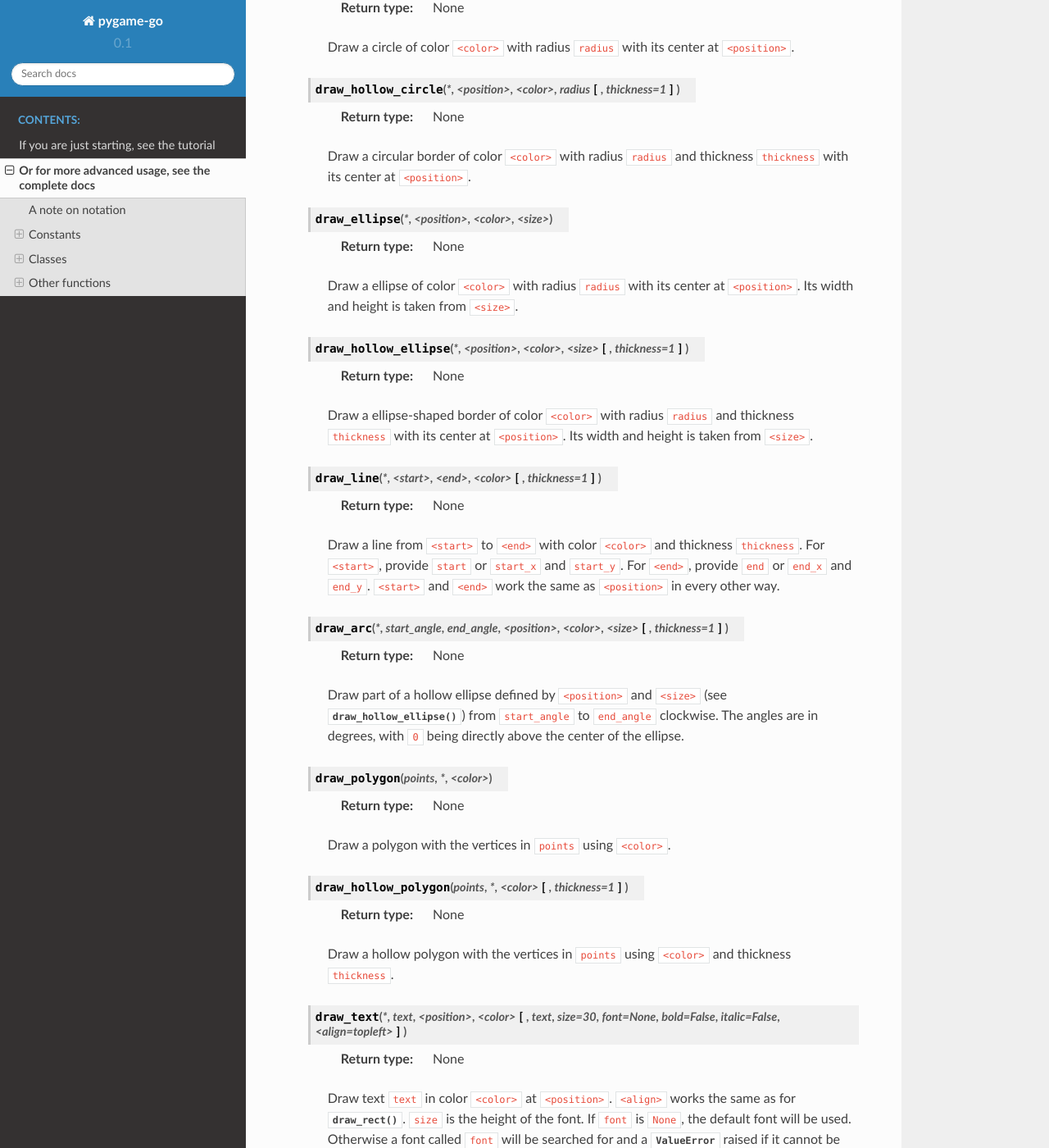
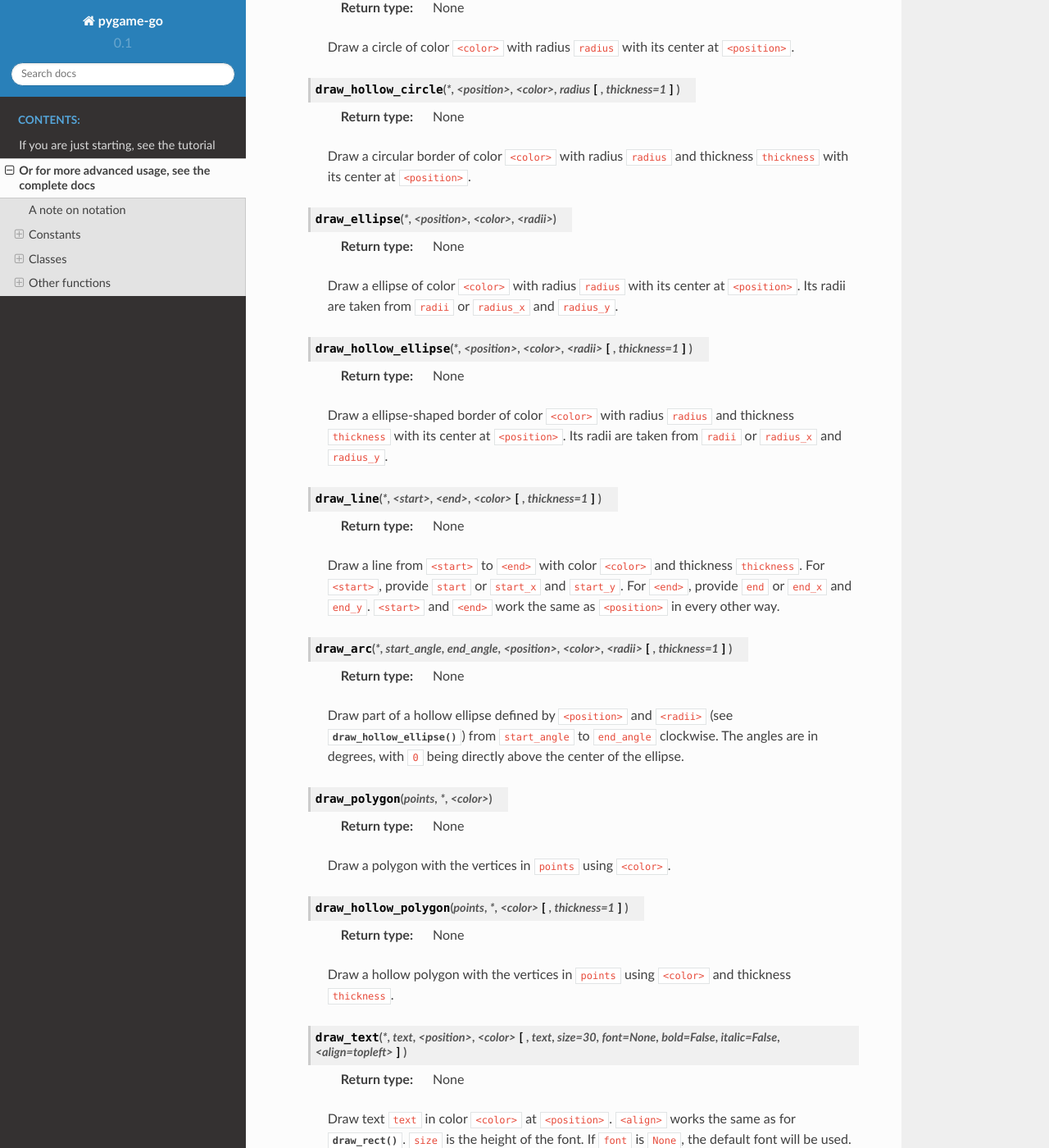
Before and after one commit to matsjoyce/pygame-go, a Sphinx documentation site: the page built from docs/docs.rst, in a window 1280 px wide and 1400 px high, scrolled down 4629 px. Shown: the whole window at 82% size. Built offline with Sphinx 7.4.7 and the Read the Docs theme 2.0.0, drawn with Linux system fonts in a browser that asks for light colours.

Commit message:
Change signature for draw_*ellipse and draw_arc

```diff
--- a/docs/docs.rst
+++ b/docs/docs.rst
@@ -184,17 +184,17 @@ Classes
 
         Draw a circular border of color ``<color>`` with radius ``radius`` and thickness ``thickness`` with its center at ``<position>``.
 
-    .. method:: draw_ellipse(*, <position>, <color>, <size>)
+    .. method:: draw_ellipse(*, <position>, <color>, <radii>)
 
         :rtype: None
 
-        Draw a ellipse of color ``<color>`` with radius ``radius`` with its center at ``<position>``. Its width and height is taken from ``<size>``.
+        Draw a ellipse of color ``<color>`` with radius ``radius`` with its center at ``<position>``. Its radii are taken from ``radii`` or ``radius_x`` and ``radius_y``.
 
-    .. method:: draw_hollow_ellipse(*, <position>, <color>, <size>, [thickness=1])
+    .. method:: draw_hollow_ellipse(*, <position>, <color>, <radii>, [thickness=1])
 
         :rtype: None
 
-        Draw a ellipse-shaped border of color ``<color>`` with radius ``radius`` and thickness ``thickness`` with its center at ``<position>``. Its width and height is taken from ``<size>``.
+        Draw a ellipse-shaped border of color ``<color>`` with radius ``radius`` and thickness ``thickness`` with its center at ``<position>``. Its radii are taken from ``radii`` or ``radius_x`` and ``radius_y``.
 
     .. method:: draw_line(*, <start>, <end>, <color>, [thickness=1])
 
@@ -202,11 +202,11 @@ Classes
 
         Draw a line from ``<start>`` to ``<end>`` with color ``<color>`` and thickness ``thickness``. For ``<start>``, provide ``start`` or ``start_x`` and ``start_y``. For ``<end>``, provide ``end`` or ``end_x`` and ``end_y``. ``<start>`` and ``<end>`` work the same as ``<position>`` in every other way.
 
-    .. method:: draw_arc(*, start_angle, end_angle, <position>, <color>, <size>, [thickness=1])
+    .. method:: draw_arc(*, start_angle, end_angle, <position>, <color>, <radii>, [thickness=1])
 
         :rtype: None
 
-        Draw part of a hollow ellipse defined by ``<position>`` and ``<size>`` (see :func:`draw_hollow_ellipse`) from ``start_angle`` to ``end_angle`` clockwise. The angles are in degrees, with ``0`` being directly above the center of the ellipse.
+        Draw part of a hollow ellipse defined by ``<position>`` and ``<radii>`` (see :func:`draw_hollow_ellipse`) from ``start_angle`` to ``end_angle`` clockwise. The angles are in degrees, with ``0`` being directly above the center of the ellipse.
 
     .. method:: draw_polygon(points, *, <color>)
 
--- a/docs/tutorial.rst
+++ b/docs/tutorial.rst
@@ -267,8 +267,8 @@ Any other shapes?
 
 Yes! You can draw ellipses::
 
-    window.draw_ellipse(position=window.center, width=100, height=50, color="blue")
-    window.draw_hollow_ellipse(position=window.center, width=100, height=50, color="blue", thickness=5)
+    window.draw_ellipse(position=window.center, radius_x=100, radius_y=50, color="blue")
+    window.draw_hollow_ellipse(position=window.center, radius_x=100, radius_y=50, color="blue", thickness=5)
 
 Eh, thinking up color names is a pain. Is there a list somewhere?
 -----------------------------------------------------------------
```
Also changed, not shown: 2 other files.
